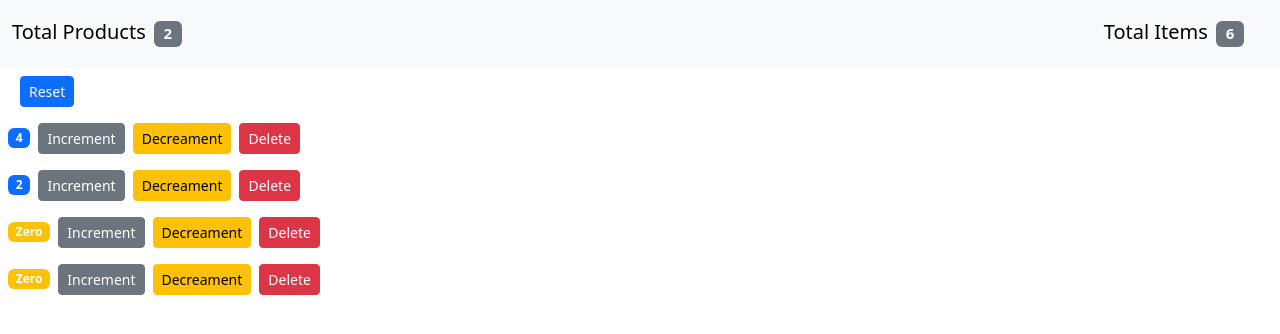
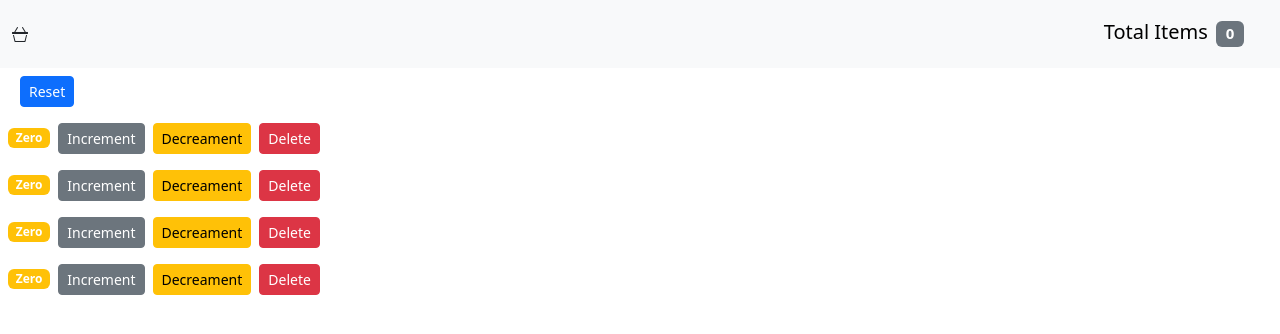
Before and after one commit to nima-nourinejad/Counter-App, a React (Create React App) app: page / in a window 1280 px wide. Shown: the top 334 px of the page. Built offline with nearby package versions, Linux system fonts and the light colour scheme.

Commit message:
basket added

```diff
--- a/package.json
+++ b/package.json
@@ -8,6 +8,7 @@
     "@testing-library/react": "^13.4.0",
     "@testing-library/user-event": "^13.5.0",
     "bootstrap": "^5.3.3",
+    "bootstrap-icons": "^1.11.3",
     "react": "^18.3.1",
     "react-dom": "^18.3.1",
     "react-scripts": "5.0.1",
--- a/src/App.js
+++ b/src/App.js
@@ -6,8 +6,8 @@ import NavBar from "./components/navbar";
 class App extends Component {
   state = {
     counters: [
-      { id: 1, value: 4 },
-      { id: 2, value: 2 },
+      { id: 1, value: 0 },
+      { id: 2, value: 0 },
       { id: 3, value: 0 },
       { id: 4, value: 0 },
     ],
--- a/src/components/navbar.jsx
+++ b/src/components/navbar.jsx
@@ -1,20 +1,14 @@
 import React, { Component } from "react";
 
-const NavBar = ({totalCounters,totalValues}) => {
+const NavBar = ({ totalCounters, totalValues }) => {
   return (
     <nav className="navbar bg-body-tertiary">
       <div className="container-fluid">
-        <a className="navbar-brand" href="#">
-          Total Products
-          <span className="badge bg-pill bg-secondary m-2">
-            {totalCounters}
-          </span>
-        </a>
+        {(totalValues && <i class="bi bi-basket3-fill"></i>) ||
+          (!totalValues && <i class="bi bi-basket3"></i>)}
         <a className="navbar-brand" href="#">
           Total Items
-          <span className="badge bg-pill bg-secondary m-2">
-            {totalValues}
-          </span>
+          <span className="badge bg-pill bg-secondary m-2">{totalValues}</span>
         </a>
       </div>
     </nav>
--- a/src/index.js
+++ b/src/index.js
@@ -4,6 +4,8 @@ import './index.css';
 import App from './App';
 import reportWebVitals from './reportWebVitals';
 import 'bootstrap/dist/css/bootstrap.css';
+import 'bootstrap-icons/font/bootstrap-icons.css';
+
 
 
 const root = ReactDOM.createRoot(document.getElementById('root'));
```
Also changed, not shown: 1 other file (tests, documents, lock files or other folders).
